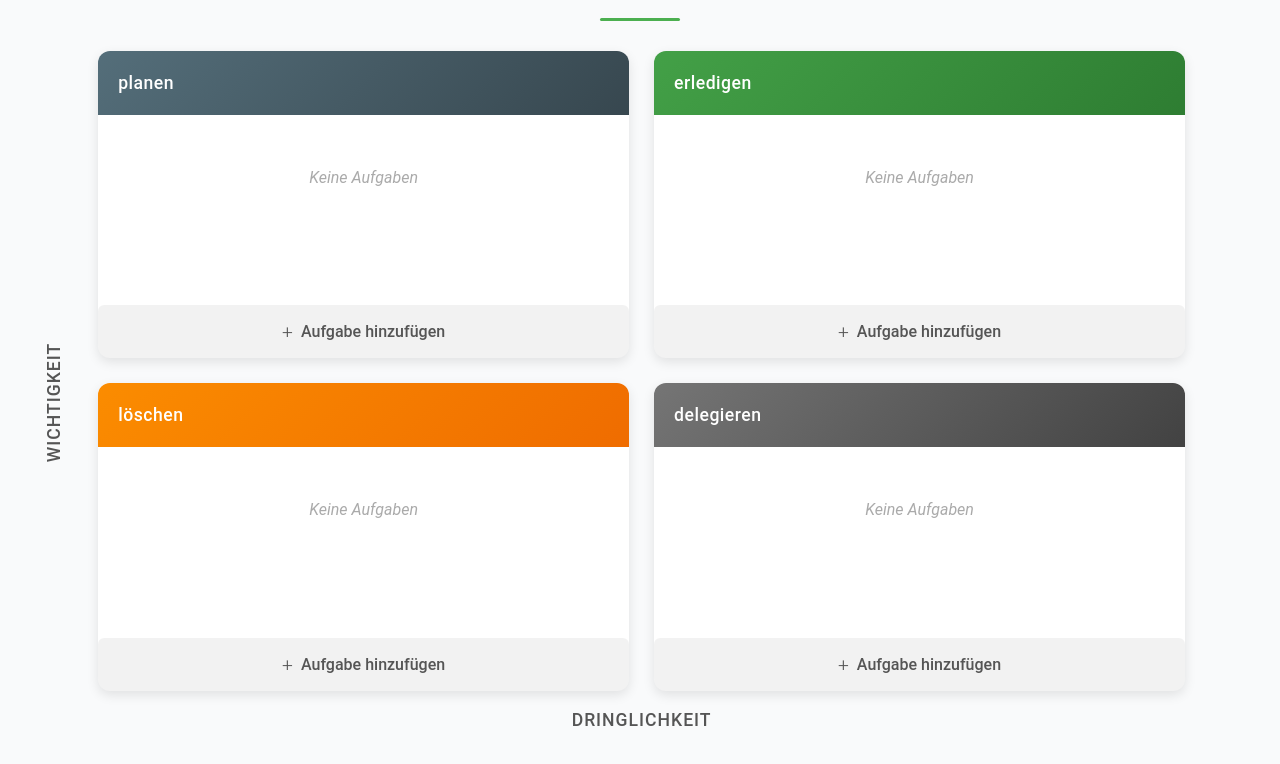
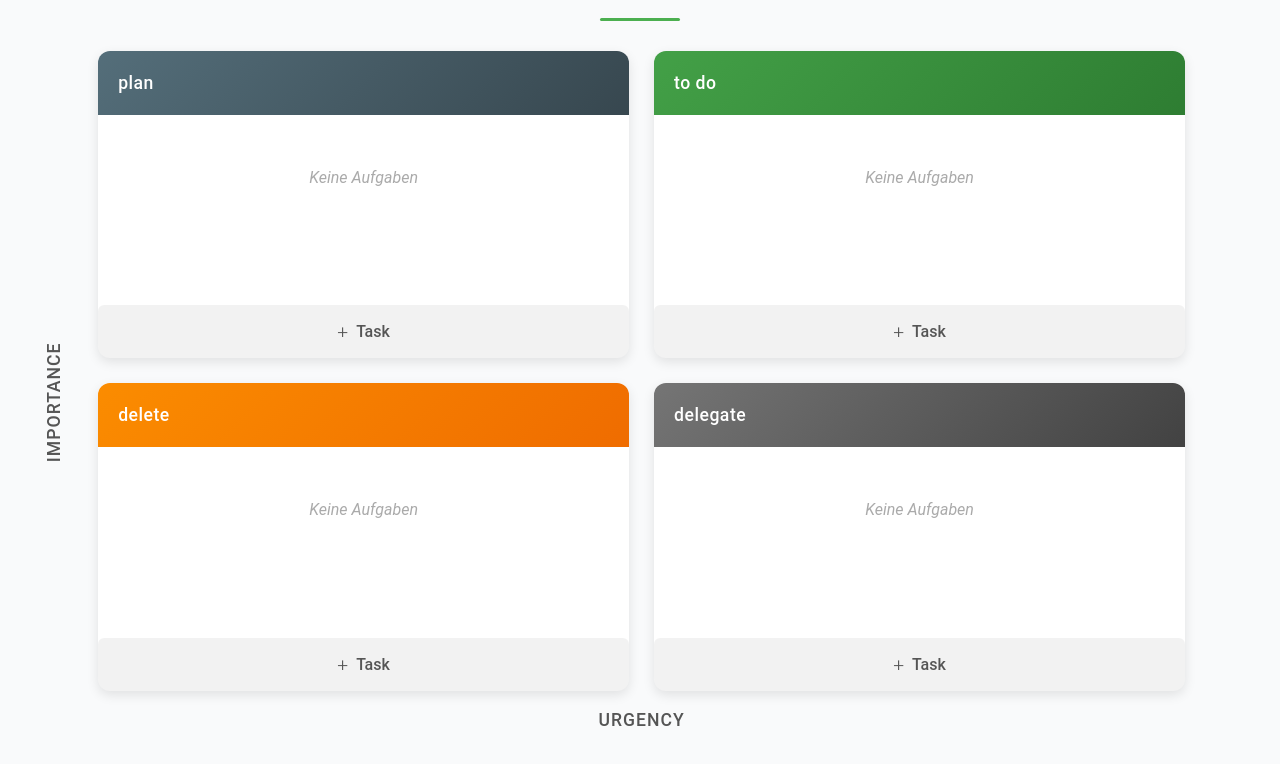
Before and after one commit to lukeage/eisenhower-matrix, a plain HTML site: page webpage/index.html in a window 1280 px wide. Shown: the part 115-879 px from the top of the page. Drawn offline with Linux system fonts and the light colour scheme.

Commit message:
swap to english

```diff
--- a/webpage/index.html
+++ b/webpage/index.html
@@ -462,59 +462,59 @@
     <h1><a href="https://de.wikipedia.org/wiki/Eisenhower-Prinzip" target="_blank" style="color: inherit; text-decoration: none;">Eisenhower-Prinzip</a></h1>
 
     <div class="matrix-container">
-        <div class="y-axis">WICHTIGKEIT</div>
+        <div class="y-axis">IMPORTANCE</div>
 
         <div>
             <div class="container">
                 <div class="quadrant q1" id="quadrant1">
                     <div class="quadrant-header">
-                        <span>planen</span>
+                        <span>plan</span>
                     </div>
                     <div class="task-list" id="list1"></div>
-                    <button class="add-task" data-quadrant="1">Aufgabe hinzufügen</button>
+                    <button class="add-task" data-quadrant="1">Task</button>
                 </div>
 
                 <div class="quadrant q2" id="quadrant2">
                     <div class="quadrant-header">
-                        <span>erledigen</span>
+                        <span>to do</span>
                     </div>
                     <div class="task-list" id="list2"></div>
-                    <button class="add-task" data-quadrant="2">Aufgabe hinzufügen</button>
+                    <button class="add-task" data-quadrant="2">Task</button>
                 </div>
 
                 <div class="quadrant q3" id="quadrant3">
                     <div class="quadrant-header">
-                        <span>löschen</span>
+                        <span>delete</span>
                     </div>
                     <div class="task-list" id="list3"></div>
-                    <button class="add-task" data-quadrant="3">Aufgabe hinzufügen</button>
+                    <button class="add-task" data-quadrant="3">Task</button>
                 </div>
 
                 <div class="quadrant q4" id="quadrant4">
                     <div class="quadrant-header">
-                        <span>delegieren</span>
+                        <span>delegate</span>
                     </div>
                     <div class="task-list" id="list4"></div>
-                    <button class="add-task" data-quadrant="4">Aufgabe hinzufügen</button>
+                    <button class="add-task" data-quadrant="4">Task</button>
                 </div>
             </div>
 
-            <div class="x-axis">DRINGLICHKEIT</div>
+            <div class="x-axis">URGENCY</div>
         </div>
         <div class="spacer"></div>
     </div>
 
     <div class="modal" id="taskModal">
         <div class="modal-content">
-            <h2 id="modalTitle">Neue Aufgabe</h2>
+            <h2 id="modalTitle">New Task</h2>
 
             <div class="form-group">
-                <label for="taskSubject">Betreff:</label>
+                <label for="taskSubject">Title:</label>
                 <input type="text" id="taskSubject" required>
             </div>
 
             <div class="form-group">
-                <label for="taskDescription">Beschreibung:</label>
+                <label for="taskDescription">Description:</label>
                 <textarea id="taskDescription" rows="4"></textarea>
             </div>
 
@@ -522,8 +522,8 @@
             <input type="hidden" id="taskId" value="">
 
             <div class="button-group">
-                <button class="cancel-button" id="cancelButton">Abbrechen</button>
-                <button class="save-button" id="saveButton">Speichern</button>
+                <button class="cancel-button" id="cancelButton">Cancel</button>
+                <button class="save-button" id="saveButton">Save</button>
             </div>
         </div>
     </div>
```
